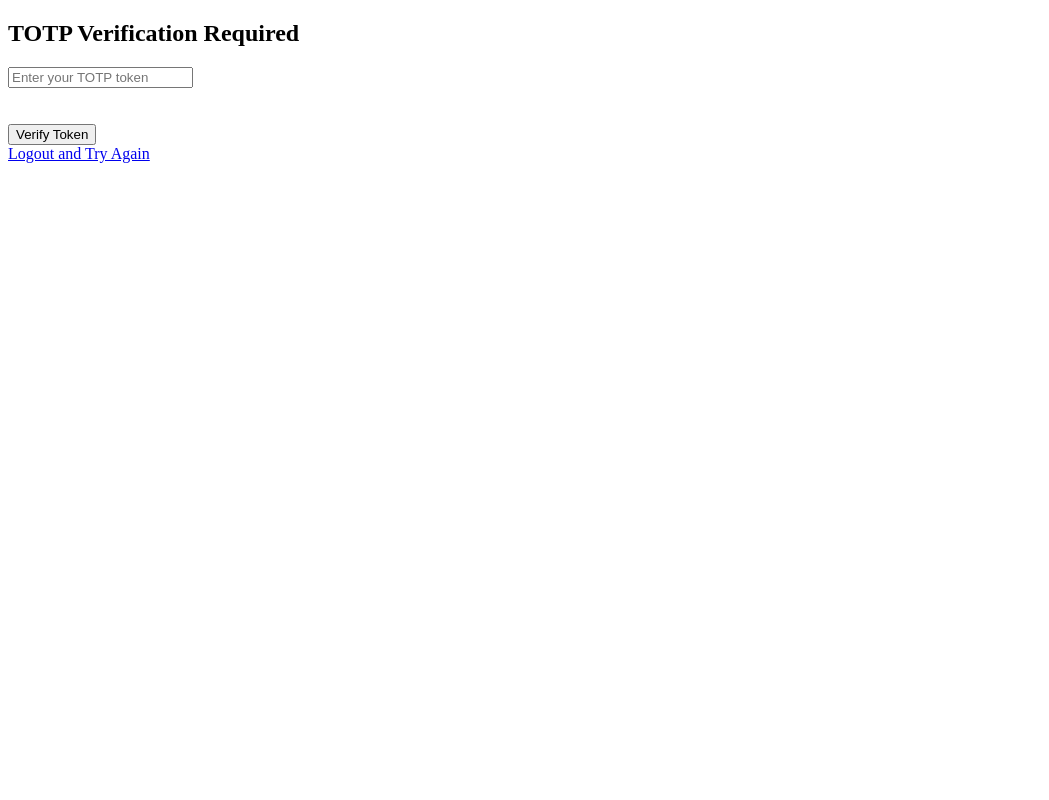
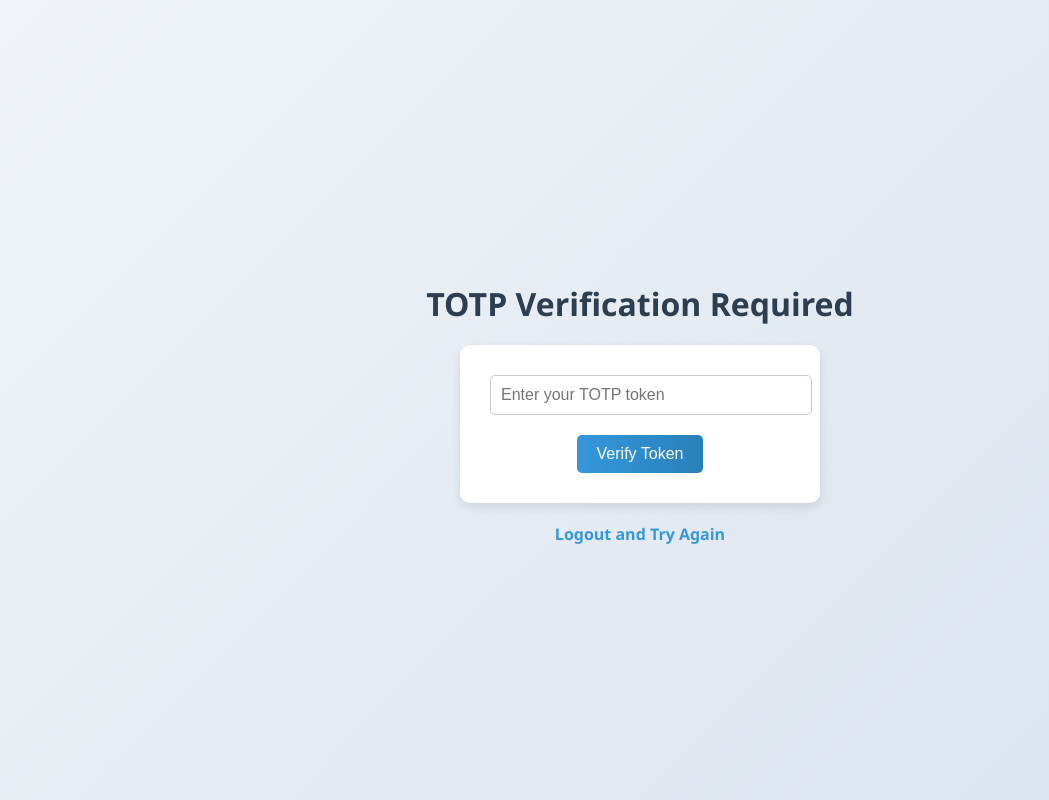
Before and after one commit to pranavi158/ESP_Bot, a Flask app: page /verify_totp in a window 1280 px wide. Shown: the whole page, without its empty margins (0-1049 px from the left). Run offline with Flask 3, Linux system fonts and the light colour scheme.

Commit message:
Update verify_totp.html

```diff
--- a/templates/verify_totp.html
+++ b/templates/verify_totp.html
@@ -2,9 +2,84 @@
 <html lang="en">
 <head>
     <meta charset="UTF-8">
+    <meta name="viewport" content="width=device-width, initial-scale=1.0">
     <title>Verify TOTP</title>
     <style>
-        /* Add your existing styles here */
+        /* Global Styles */
+        body {
+            font-family: 'Segoe UI', Tahoma, Geneva, Verdana, sans-serif;
+            background: linear-gradient(135deg, #f0f4f8, #d9e2ec);
+            margin: 0;
+            padding: 0;
+            display: flex;
+            flex-direction: column;
+            align-items: center;
+            justify-content: center;
+            min-height: 100vh;
+            color: #333;
+            text-align: center;
+        }
+
+        h2 {
+            color: #2c3e50;
+            font-size: 2rem;
+            margin-bottom: 20px;
+        }
+
+        form {
+            background: #ffffff;
+            border-radius: 10px;
+            box-shadow: 0 4px 10px rgba(0, 0, 0, 0.1);
+            padding: 30px;
+            width: 300px;
+            text-align: center;
+        }
+
+        input[type="text"] {
+            width: 100%;
+            padding: 10px;
+            margin-bottom: 20px;
+            border: 1px solid #ccc;
+            border-radius: 5px;
+            font-size: 1rem;
+        }
+
+        button {
+            background: linear-gradient(90deg, #3498db, #2980b9);
+            color: #fff;
+            border: none;
+            padding: 10px 20px;
+            font-size: 1rem;
+            border-radius: 5px;
+            cursor: pointer;
+            transition: all 0.3s ease;
+        }
+
+        button:hover {
+            background: linear-gradient(90deg, #2980b9, #1c6ea4);
+            transform: translateY(-2px);
+            box-shadow: 0 5px 10px rgba(0, 0, 0, 0.2);
+        }
+
+        ul {
+            list-style: none;
+            padding: 0;
+            color: red;
+            margin-top: 10px;
+        }
+
+        a {
+            display: inline-block;
+            margin-top: 20px;
+            text-decoration: none;
+            color: #3498db;
+            font-weight: 600;
+            transition: color 0.3s ease;
+        }
+
+        a:hover {
+            color: #1c6ea4;
+        }
     </style>
 </head>
 <body>
@@ -12,19 +87,11 @@
 <h2>TOTP Verification Required</h2>
 
 <form method="post">
-    <input type="text" name="token" placeholder="Enter your TOTP token" required /><br><br><br>
+    <input type="text" name="token" placeholder="Enter your TOTP token" required /><br>
     <button type="submit">Verify Token</button>
 </form>
 
-{% with messages = get_flashed_messages() %}
-  {% if messages %}
-      <ul>
-          {% for message in messages %}
-              <li>{{ message }}</li>
-          {% endfor %}
-      </ul>
-  {% endif %}
-{% endwith %}
+
 
 <a href="{{ url_for('logout') }}">Logout and Try Again</a>
 
```
